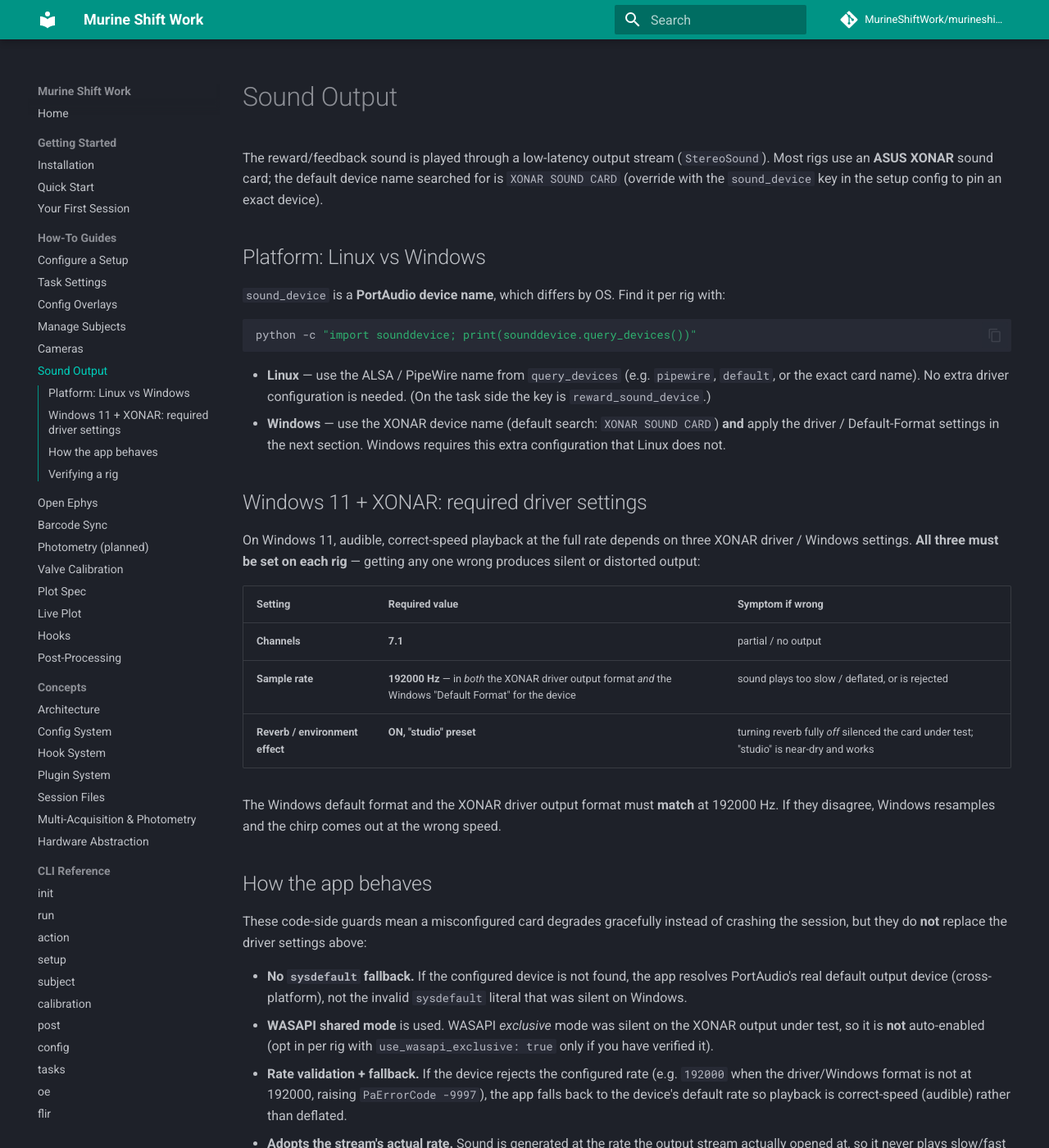
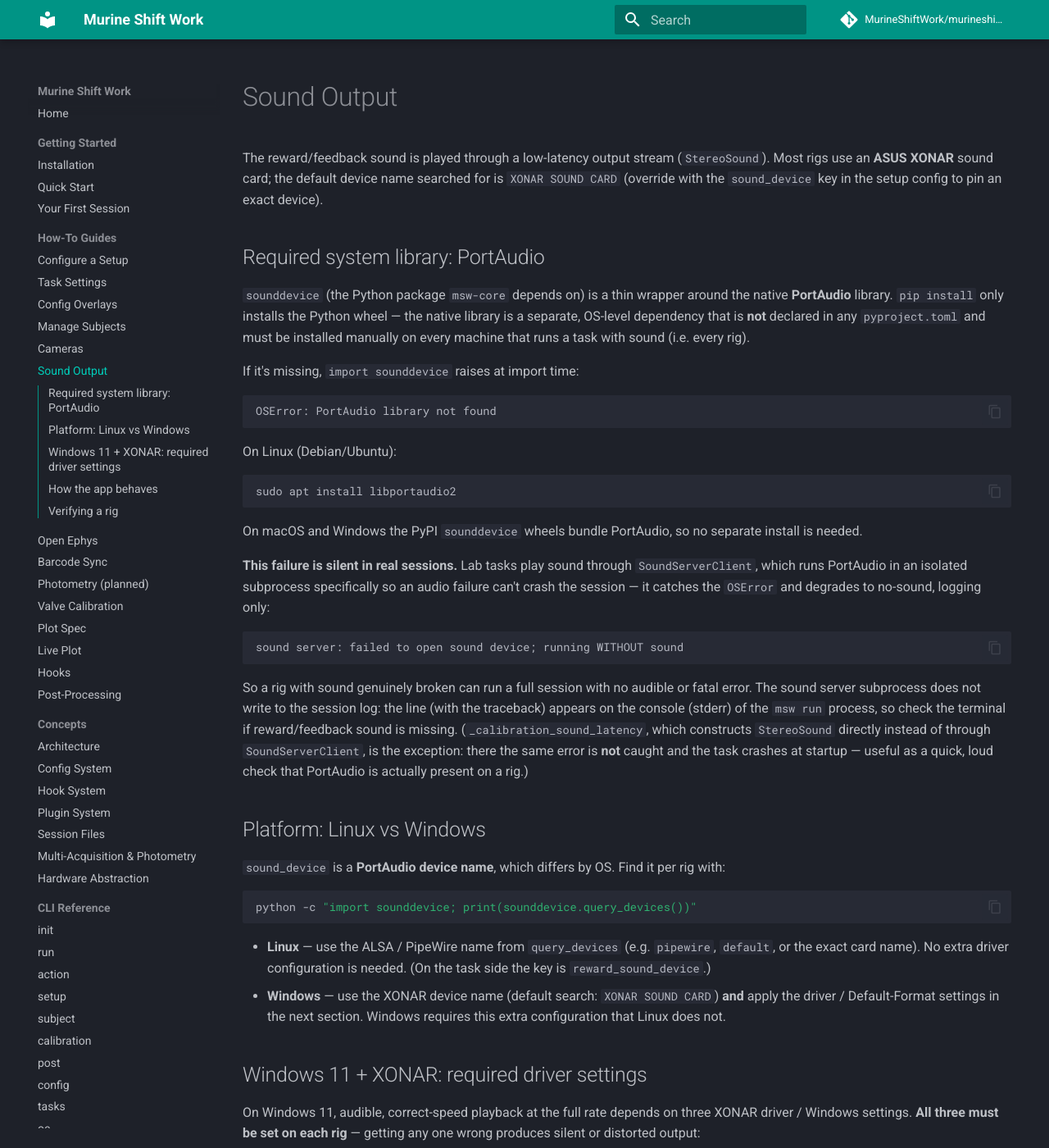
Before and after one commit to MurineShiftWork/murineshiftwork, an MkDocs documentation site: the page built from docs/setup/sound.md, in a window 1280 px wide and 1400 px high. Shown: the whole window at 82% size. Built offline with MkDocs 1.6.1 and Material for MkDocs 9.7.7, drawn with Linux system fonts in a browser that asks for light colours; comment, search, counter and statistics services are not loaded.

Commit message:
docs(sound): note the PortAudio system-library dependency
pip does not install the native PortAudio library on Linux; without
libportaudio2, sounddevice fails to import and sessions fall back to no
sound without a fatal error. Document the install and how to spot the
fallback (the sound server logs it to the console, not the session log).
The macOS and Windows sounddevice wheels bundle PortAudio.

````diff
--- a/docs/setup/sound.md
+++ b/docs/setup/sound.md
@@ -4,6 +4,47 @@ The reward/feedback sound is played through a low-latency output stream
 (`StereoSound`). Most rigs use an **ASUS XONAR** sound card; the default device
 name searched for is `XONAR SOUND CARD` (override with the `sound_device` key in
 the setup config to pin an exact device).
+
+## Required system library: PortAudio
+
+`sounddevice` (the Python package `msw-core` depends on) is a thin wrapper
+around the native **PortAudio** library. `pip install` only installs the Python
+wheel — the native library is a separate, OS-level dependency that is **not**
+declared in any `pyproject.toml` and must be installed manually on every
+machine that runs a task with sound (i.e. every rig).
+
+If it's missing, `import sounddevice` raises at import time:
+
+```
+OSError: PortAudio library not found
+```
+
+On Linux (Debian/Ubuntu):
+
+```bash
+sudo apt install libportaudio2
+```
+
+On macOS and Windows the PyPI `sounddevice` wheels bundle PortAudio, so no
+separate install is needed.
+
+**This failure is silent in real sessions.** Lab tasks play sound through
+`SoundServerClient`, which runs PortAudio in an isolated subprocess specifically
+so an audio failure can't crash the session — it catches the `OSError` and
+degrades to no-sound, logging only:
+
+```
+sound server: failed to open sound device; running WITHOUT sound
+```
+
+So a rig with sound genuinely broken can run a full session with no audible or
+fatal error. The sound server subprocess does not write to the session log: the
+line (with the traceback) appears on the console (stderr) of the `msw run`
+process, so check the terminal if reward/feedback sound is missing.
+(`_calibration_sound_latency`, which constructs `StereoSound` directly instead
+of through `SoundServerClient`, is the exception: there the same error is
+**not** caught and the task crashes at startup — useful as a quick, loud check
+that PortAudio is actually present on a rig.)
 
 ## Platform: Linux vs Windows
 
````
Also changed, not shown: docs/getting_started/installation.md (+7 -0 lines).
